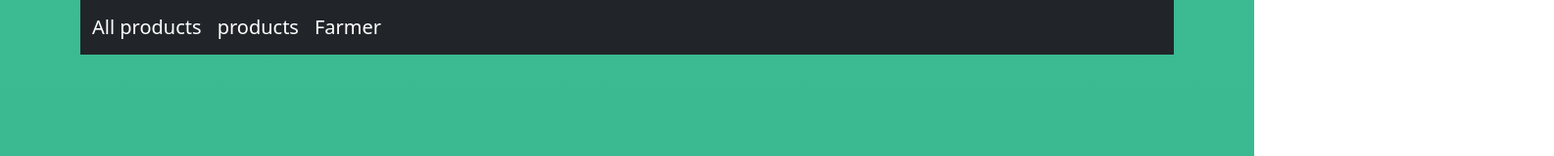
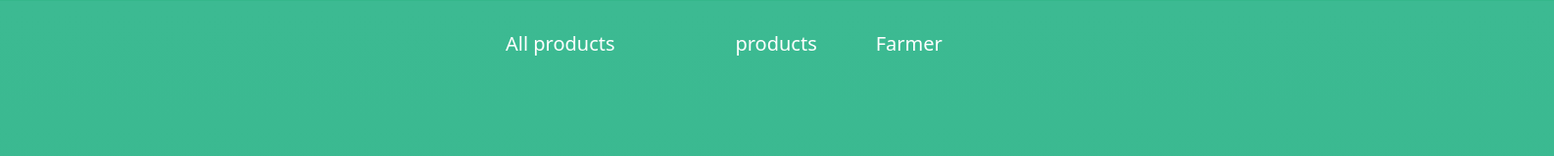
Before and after one commit to phinic925/E-farming, a React (Create React App) app: page / in a window 1280 px wide. Shown: the top 160 px of the page at 98% size, 1586 px wide, since content can reach past the window. Built offline with nearby package versions, Linux system fonts and the light colour scheme; data requests are answered from the project's data file.

Commit message:
updates the product section

```diff
--- a/src/App.css
+++ b/src/App.css
@@ -15,6 +15,9 @@
 }
 body{
     background-image: linear-gradient(to top, #0BA360 0%, #3CBA92 100%);
+    margin: 0px;
+    padding: 0px;
+    border: 0px;
 }
 
 form input{
@@ -33,6 +36,17 @@ form{
 }
 nav{
     width: 100%;
+    margin-right: 40px;
+    padding: 0px;
+    margin-left: 400px;
+    overflow: auto;
+}
+nav .link{
+    float: left;
+    padding: 22px;
+    color: white;
+    font-size: 20px;
+    width: 20%;
 
 
 }
@@ -59,6 +73,7 @@ img{
     color: wheat;
 }
 .header2{
+
     margin-left: 0px;
     color: wheat;
 
@@ -68,7 +83,7 @@ img{
     font-style: italic;
     color: wheat;
 }
-.button{
+ .button{
 
     margin-left: 100px;
     margin-bottom: 10px;
--- /dev/null
+++ b/src/components/CartContext.js
@@ -0,0 +1,19 @@
+import React,{createContext,usestate} from "react";
+
+const CartContext = createContext();
+ export  function CartProvider({children}){
+    const[items,setItems]= usestate([]);
+    const addToCart = (name,category) =>{
+        setItems((prevState)=> [...prevState, {name,category}]);
+    }
+
+
+
+
+return (
+    <CartContext.Provider value={{items,addToCart}}>
+        {children}
+    </CartContext.Provider>
+)
+}
+export default CartContext;
--- a/src/components/Home.js
+++ b/src/components/Home.js
@@ -1,29 +1,18 @@
-import React, { useState } from "react";
+import React, { useContext, useState } from "react";
 import useFetch from "./useFetch";
+//import CartContext from "./CartContext";
 
 
 
-function Home({addToCart}){
+function Home({name,category}){
     const[data] = useFetch("http://localhost:3000/products")
     const[search,setSearch] = useState("");
+     //const {addToCart} = useContext(CartContext);
 
 
-    // const handleClick = (item) => {
-    //     if (cart.indexOf(item) !== -1) return;
-    //     setCart([...cart, item]);
-    //   };
 
-    //   const handleChange = (item, d) => {
-    //     const ind = cart.indexOf(item);
-    //     const arr = cart;
-    //     arr[ind].amount += d;
+   return(
 
-    //     if (arr[ind].amount === 0) arr[ind].amount = 1;
-    //     setCart([...arr]);
-    //   };
-
-
-    return(
         <>
         <h1 className="heading"> E-Ukulima Wetu </h1>
         <p className="para"> Welcome to Mkulima! </p>
@@ -50,7 +39,7 @@ function Home({addToCart}){
              {data
 
              .filter((item) =>{
-                if (search == ""){
+                if (search === ""){
                     return item;
                 }
                 else if(item.name.toLowerCase().includes(search.toLowerCase())){
--- a/src/components/Navbar.js
+++ b/src/components/Navbar.js
@@ -4,22 +4,23 @@ import { Link } from "react-router-dom";
 
 function Navbar(){
     return(
+       <div className="cont container-fluid">
+        <nav className="navbar  navbar-expand-lg ">
 
-        <nav className="navbar navbar-dark bg-dark navbar-expand-lg  justify-content-between text-white  ">
-            <div className="container-fluid">
-        <Link to="/" exact className="navbar-brand"> All products </Link>
+        <Link to="/" exact className="navbar-brand link"> All products </Link>
         <div className="collapse navbar-collapse">
-        <ul className="navbar-nav nav-fill w-100 " >
-        <li className="navbar-item">
-        <Link exact to="/products" className="navbar-brand"> products </Link>
+        <ul className=" nav navbar-nav " >
+        <li className="navbar-item active">
+        <Link exact to="/products" className="navbar-brand link"> products </Link>
         </li>
         <li className="navbar-item">
-        <Link exact to="/customer" className="navbar-brand"> Farmer </Link>
+        <Link exact to="/customer" className="navbar-brand link"> Farmer </Link>
         </li>
         </ul>
         </div>
+
+        </nav>
         </div>
-        </nav>
 
 
     )
--- a/src/components/Products.js
+++ b/src/components/Products.js
@@ -1,10 +1,29 @@
 import React from "react";
+//import {CartProvider} from "./CartContext"
+import {useContext} from "react"
+import CartContext from "./CartContext";
+import { CartProvider } from './components/CartContext';
 
 function Products(){
+    const {items} = useContext(CartContext);
+
     return(
+        <CartProvider>
         <>
-        <h1> Home </h1>
+        <h1>Checkout </h1>
+        <div>
+            {items.map(item=>(
+                <div>
+                    <h2> {item.name}</h2>
+                    <h3> {item.category}</h3>
+                </div>
+            )
+
+            )}
+        </div>
+
         </>
+        </CartProvider>
     )
 }
 export default Products;
```
Also changed, not shown: src/App.js (+4 -14 lines), src/components/usePost.js (deleted, +0 -30 lines), src/components/useFetch.js (line endings or trailing spaces).
